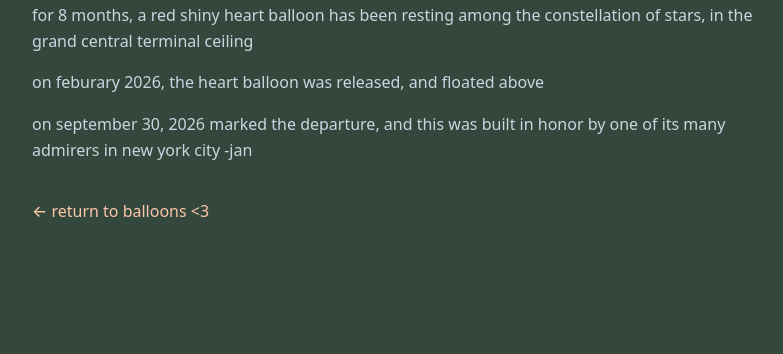
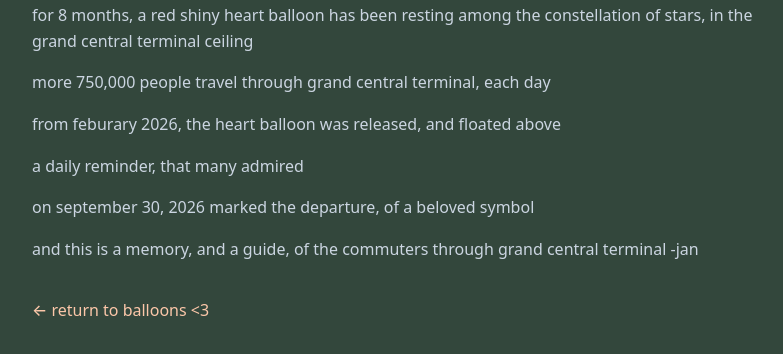
Before and after one commit to jkvuong-design/Connections-Lab, a plain HTML site: page 06_Week-Heart_v0.01/placeholder.html in a window 1280 px wide. Shown: the part 128-482 px from the top of the page, without its empty margins (228-1011 px from the left). Drawn offline with Linux system fonts and the light colour scheme.

Commit message:
revising text

```diff
--- a/06_Week-Heart_v0.01/placeholder.html
+++ b/06_Week-Heart_v0.01/placeholder.html
@@ -48,9 +48,11 @@
   <h1>About balloons &lt;3 Project</h1>
 
   <p>for 8 months, a red shiny heart balloon has been resting among the constellation of stars, in the grand central terminal ceiling</p>
-
-  <p> on feburary 2026, the heart balloon was released, and floated above </p>
-  <p> on september 30, 2026 marked the departure, and this was built in honor by one of its many admirers in new york city -jan </p>
+  <p>more 750,000 people travel through grand central terminal, each day</p>
+  <p>from feburary 2026, the heart balloon was released, and floated above</p>
+  <p>a daily reminder, that many admired</p>
+  <p>on september 30, 2026 marked the departure, of a beloved symbol</p>
+  <p>and this is a memory, and a guide, of the commuters through grand central terminal -jan</p>
 
   <a href="index.html" style="color: #FCC7A9;" >← return to balloons &lt;3</a>
 
```
